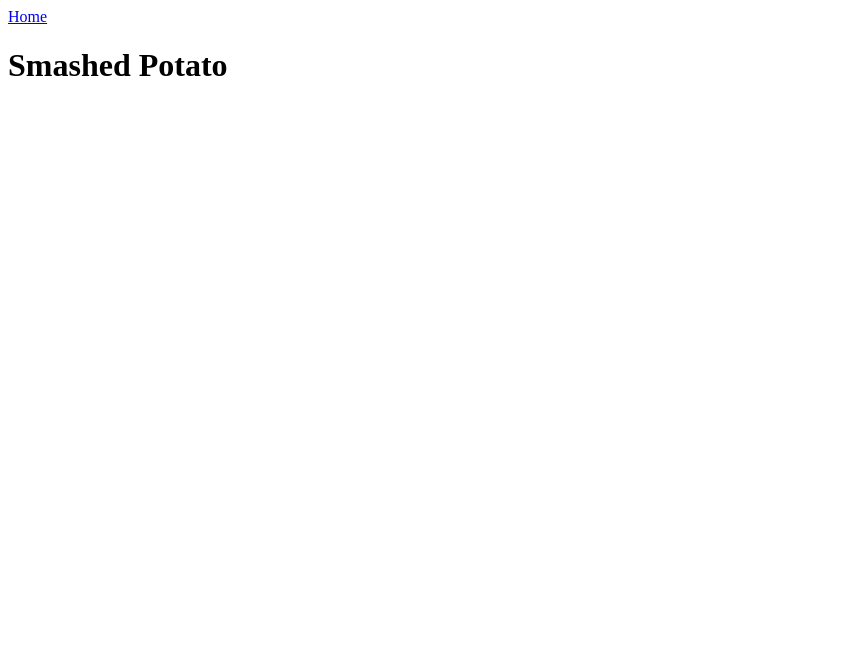
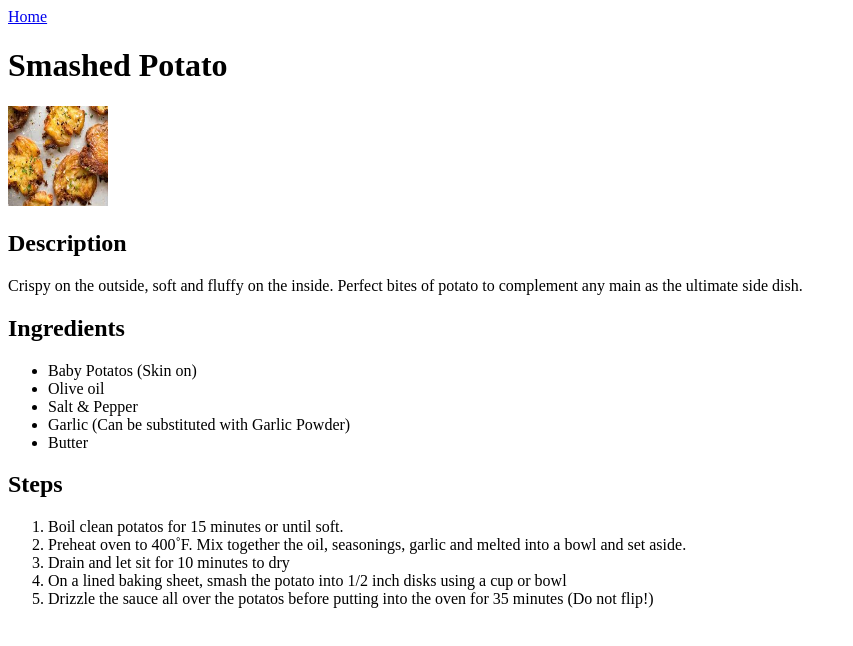
Before and after one commit to justinwong208/odin-recipes, a plain HTML site: page recipes/smashed-potato.html in a window 1280 px wide. Shown: the whole page, without its empty margins (0-853 px from the left). Drawn offline with Linux system fonts and the light colour scheme; files whose address does not match are found by name.

Commit message:
Added picture, description, and steps for 1st page
Finished the 3rd iteration step

```diff
--- a/recipes/smashed-potato.html
+++ b/recipes/smashed-potato.html
@@ -7,5 +7,26 @@
     <body>
         <a href="../index.html">Home</a>
         <h1>Smashed Potato</h1>
+        <img src="/Users/justinwong/repos/odin-recipes/recipes/images/potato.jpg" alt="Smashed Potato Picture"
+        height="100" width="100">
+        <h2>Description</h2>
+        <p>Crispy on the outside, soft and fluffy on the inside.
+            Perfect bites of potato to complement any main as the ultimate side dish.  </p>
+        <h2>Ingredients</h2>
+            <ul>
+                <li>Baby Potatos (Skin on)</li>
+                <li>Olive oil</li>
+                <li>Salt & Pepper</li>
+                <li>Garlic (Can be substituted with Garlic Powder)</li>
+                <li>Butter</li>
+            </ul>
+        <h2>Steps</h2>
+            <ol>
+                <li>Boil clean potatos for 15 minutes or until soft.</li>
+                <li>Preheat oven to 400˚F. Mix together the oil, seasonings, garlic and melted into a bowl and set aside.</li>
+                <li>Drain and let sit for 10 minutes to dry</li>
+                <li>On a lined baking sheet, smash the potato into 1/2 inch disks using a cup or bowl</li>
+                <li>Drizzle the sauce all over the potatos before putting into the oven for 35 minutes (Do not flip!)</li>
+            </ol>
     </body>
 </html>
```
Also changed, not shown: index.html (+2 -0 lines), recipes/images/potato.jpg (added).
